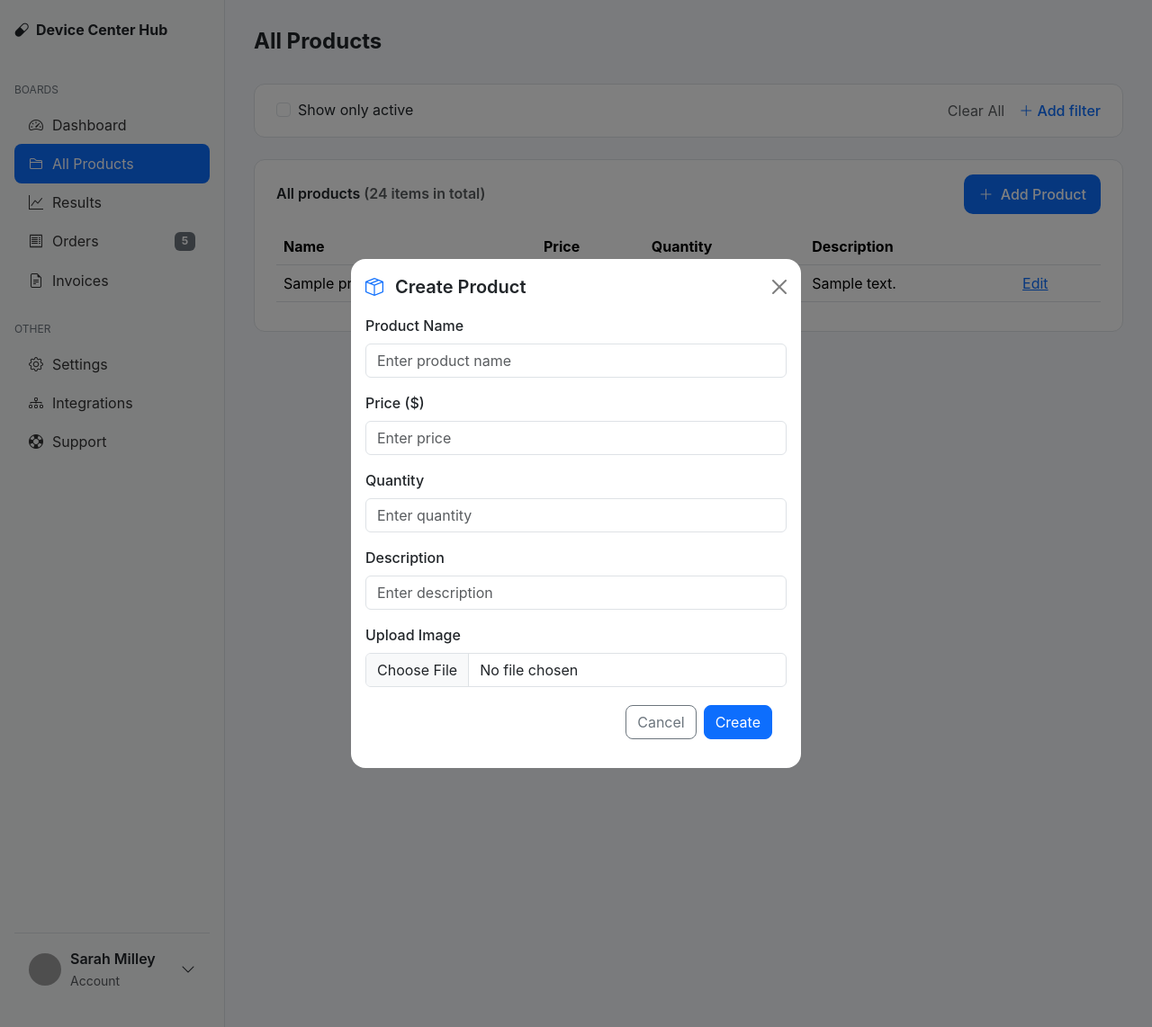
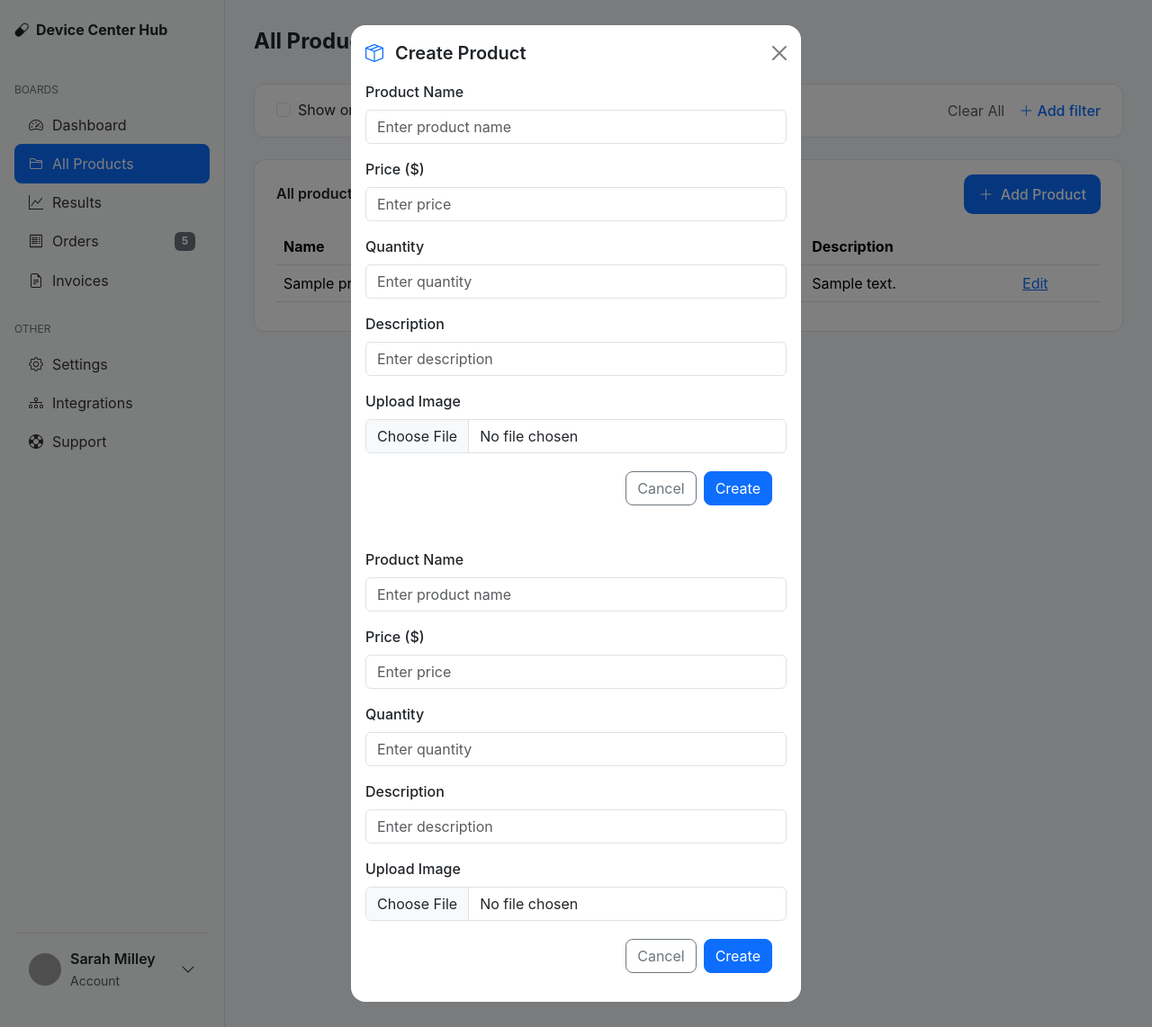
Before and after one commit to NikitaGoncharick/Demo_Shop, a FastAPI app: template frontend/templates/admin_dashboard.html in a window 1280 px wide, after a click on "Add Product". Shown: the whole page at 90% size. Run offline with FastAPI, Linux system fonts and the light colour scheme; the template is opened without the code that fills it: most values are stand-ins (such as "Sample title", 1, 10 or a date in 2020); some libraries are stand-ins or nearby versions; grey boxes are pictures that could not be loaded.

Commit message:
Project Files

```diff
--- a/frontend/templates/admin_dashboard.html
+++ b/frontend/templates/admin_dashboard.html
@@ -283,6 +283,40 @@
                 </div>
 
 
+                  <div class="modal-footer border-0 pt-0">
+                      <button type="button" class="btn btn-outline-secondary rounded-3" data-bs-dismiss="modal">Cancel</button>
+                      <button type="submit" class="btn btn-primary rounded-3">Create</button> <!-- ⚠️ -->
+                  </div>
+            </form> <!-- ⚠️ -->
+        </div>
+
+          <div class="modal-body">
+            <form method="post" action="/api/add_product"> <!-- ⚠️ -->
+                <div class="mb-3">
+                  <label class="form-label fw-medium">Product Name</label>
+                  <input type="text" class="form-control" name="name" placeholder="Enter product name" required> <!-- ⚠️ -->
+                </div>
+
+                <div class="mb-3">
+                  <label class="form-label fw-medium">Price ($)</label>
+                  <input type="number" class="form-control" name="price" placeholder="Enter price" min="0" step="0.01" required> <!-- ⚠️ -->
+                </div>
+
+                <div class="mb-3">
+                  <label class="form-label fw-medium">Quantity</label>
+                  <input type="number" class="form-control" name="quantity" placeholder="Enter quantity" min="1" required> <!-- ⚠️ -->
+                </div>
+
+                <div class="mb-3">
+                  <label class="form-label fw-medium">Description</label>
+                  <input type="text" class="form-control" name="description" placeholder="Enter description" min="1" required> <!-- ⚠️ -->
+                </div>
+
+                <div class="mb-3">
+                  <label class="form-label fw-medium">Upload Image</label>
+                  <input type="file" class="form-control" name="image" accept="image/*">
+                </div>
+
 
                   <div class="modal-footer border-0 pt-0">
                       <button type="button" class="btn btn-outline-secondary rounded-3" data-bs-dismiss="modal">Cancel</button>
```
